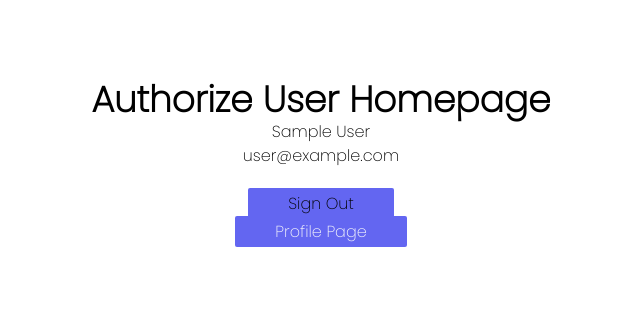
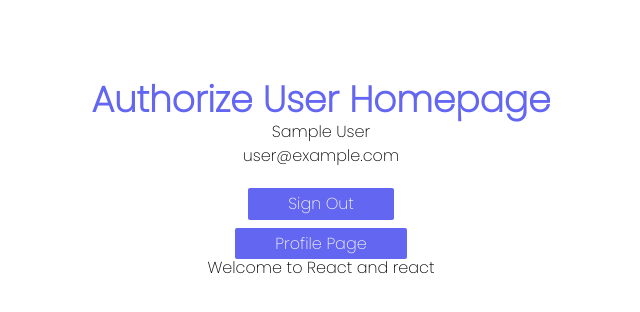
Before and after one commit to achashchina/next-auth, a Next.js app: page / in a window 1280 px wide. Shown: the top 312 px of the page, without its empty margins (319-959 px from the left). Built offline with nearby package versions, Linux system fonts and the light colour scheme; no server answers; sample sign-in values are in the browser's storage.

Commit message:
added localization

```diff
--- /dev/null
+++ b/components/NonSSRWrapper.js
@@ -0,0 +1,8 @@
+import dynamic from 'next/dynamic';
+import { Fragment } from 'react';
+
+const NonSSRWrapper = (props) => <Fragment>{props.children}</Fragment>;
+
+export default dynamic(() => Promise.resolve(NonSSRWrapper), {
+  ssr: false,
+});
--- a/hooks/use-http.js
+++ b/hooks/use-http.js
@@ -27,7 +27,6 @@
       }
       applayData(loadedUsers);
     } catch (err) {
-      console.log(err);
       setError(err.message || 'Something went wrong!');
     }
     setIsLoading(false);
--- /dev/null
+++ b/i18n/i18n.js
@@ -0,0 +1,32 @@
+import i18n from 'i18next';
+import { initReactI18next } from 'react-i18next';
+
+const resources = {
+  en: {
+    translation: {
+      'Welcome to React': 'Welcome to React and react',
+      lbl_signOut: 'Sign Out',
+      lbl_profilePage: 'Profile Page',
+      lbl_authUserPage: 'Authorize User Homepage'
+    },
+  },
+  uk: {
+    translation: {
+      'Welcome to React': 'Ласкаво просимо до реакту',
+      lbl_signOut: 'Вийти',
+      lbl_profilePage: 'Сторінка профайлу',
+      lbl_authUserPage: 'Сторінка авторизованного користувача'
+    },
+  },
+};
+
+i18n.use(initReactI18next).init({
+  resources,
+  lng: 'en',
+
+  interpolation: {
+    escapeValue: false,
+  },
+});
+
+export default i18n;
--- a/pages/_app.tsx
+++ b/pages/_app.tsx
@@ -1,11 +1,18 @@
 import '../styles/globals.css';
 import type { AppProps } from 'next/app';
 import { SessionProvider } from 'next-auth/react';
+import { I18nextProvider } from 'react-i18next';
+import i18n from '../i18n/i18n';
+import NonSSRWrapper from '../components/NonSSRWrapper';
 
 export default function App({ Component, pageProps }: AppProps) {
   return (
-    <SessionProvider session={pageProps.session}>
-      <Component {...pageProps} />
-    </SessionProvider>
+    <NonSSRWrapper>
+      <I18nextProvider i18n={i18n}>
+        <SessionProvider session={pageProps.session}>
+          <Component {...pageProps} />
+        </SessionProvider>
+      </I18nextProvider>
+    </NonSSRWrapper>
   );
 }
--- a/pages/api/auth/[...nextauth].js
+++ b/pages/api/auth/[...nextauth].js
@@ -19,12 +19,10 @@
         });
 
         const result = await Users.findOne({ email: credentials.email });
-        console.log('result', result);
         if (!result) {
           throw new Error('No user Found with Email Please Sign Up...!');
         }
 
-        // compare()
         const checkPassword = await compare(credentials.password, result.password);
 
         // incorrect password
@@ -41,6 +39,18 @@
   session: {
     strategy: 'jwt',
   },
+  callbacks: {
+    jwt: async ({ token, user }) => {
+      user && (token.user = user);
+      return { ...token };
+    },
+    session: async ({ session, token }) => {
+      session.user.name = token.user.username || token.name;
+      session.user.id = token.user._id || token.user.id;
+      session.localization = token.user.localization || 'uk';
+      return session;
+    },
+  },
 };
 
 export default NextAuth(authOptions);
--- a/pages/api/auth/signup.js
+++ b/pages/api/auth/signup.js
@@ -4,7 +4,7 @@
 
 export default async function handler(req, res) {
   connectMongo().catch((error) => res.json({ error }));
-  // only post method is accepted
+
   if (req.method === 'POST') {
     if (!req.body) return res.status(404).json({ error: "Don't have form data...!" });
     const { username, email, password } = req.body;
--- a/pages/index.tsx
+++ b/pages/index.tsx
@@ -3,8 +3,11 @@
 import styles from '../styles/Home.module.css';
 import Link from 'next/link';
 import { getSession, useSession, signOut } from 'next-auth/react';
+import { useTranslation } from 'react-i18next';
+import i18n from '../i18n/i18n';
+import { useEffect } from 'react';
 
-export default function Home() {
+export default function Home(props: any) {
   const { data: session } = useSession();
 
   const signoutHandler = () => {
@@ -39,9 +42,16 @@
 
 // Authorize User
 function User({ session, signoutHandler }: { session: any; signoutHandler: any }) {
+  const { t } = useTranslation();
+  const { localization } = session;
+
+  useEffect(() => {
+    i18n.changeLanguage(localization);
+  }, [localization]);
+
   return (
     <main className="container mx-auto text-center py-20">
-      <h3 className="text-4xl font-bold">Authorize User Homepage</h3>
+      <h3 className="text-4xl font-bold text-indigo-500"> {t('lbl_authUserPage')}</h3>
 
       <div className="details">
         <h5>{session.user.name}</h5>
@@ -49,16 +59,18 @@
       </div>
 
       <div className="flex justify-center">
-        <button onClick={signoutHandler} className="mt-5 px-10 py-1 rounded-sm bg-indigo-500 bg-gray-50">
-          Sign Out
+        <button onClick={signoutHandler} className="mt-5 px-10 py-1 rounded-sm bg-indigo-500 text-gray-50">
+          {t('lbl_signOut')}
         </button>
       </div>
 
-      <div className="flex justify-center">
+      <div className="flex justify-center mt-3">
         <Link href={'/profile'}>
-          <span className="mt-5 px-10 py-1 rounded-sm bg-indigo-500 text-gray-50">Profile Page</span>
+          <span className="mt-5 px-10 py-1 rounded-sm bg-indigo-500 text-gray-50">{t('lbl_profilePage')}</span>
         </Link>
       </div>
+
+      {t('Welcome to React')}
     </main>
   );
 }
--- a/pages/login.js
+++ b/pages/login.js
@@ -25,7 +25,6 @@
     if(status.error) {
       setLoginError(status.error)
     }
-
     if (status.ok) router.push(status.url);
   };
 
@@ -50,7 +49,6 @@
       <Head>
         <title>Login</title>
       </Head>
-
       <section className="w-3/4 mx-auto flex flex-col gap-10">
         <div className="title">
           <h1 className="text-gray-800 text-4xl font-bold py-4">Explore</h1>
```
Also changed, not shown: package.json (+5 -2 lines), 1 other file (tests, documents, lock files or other folders).
